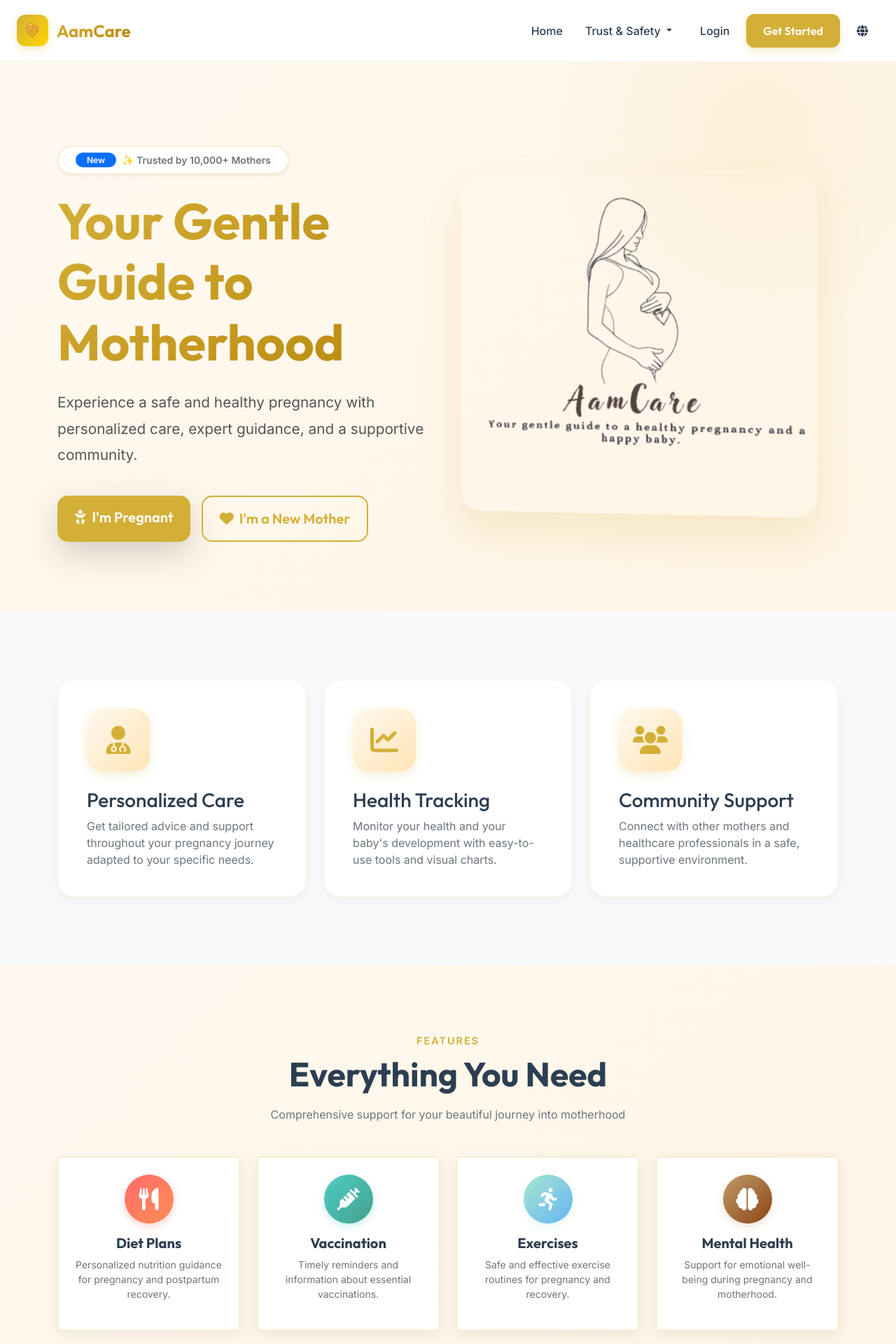
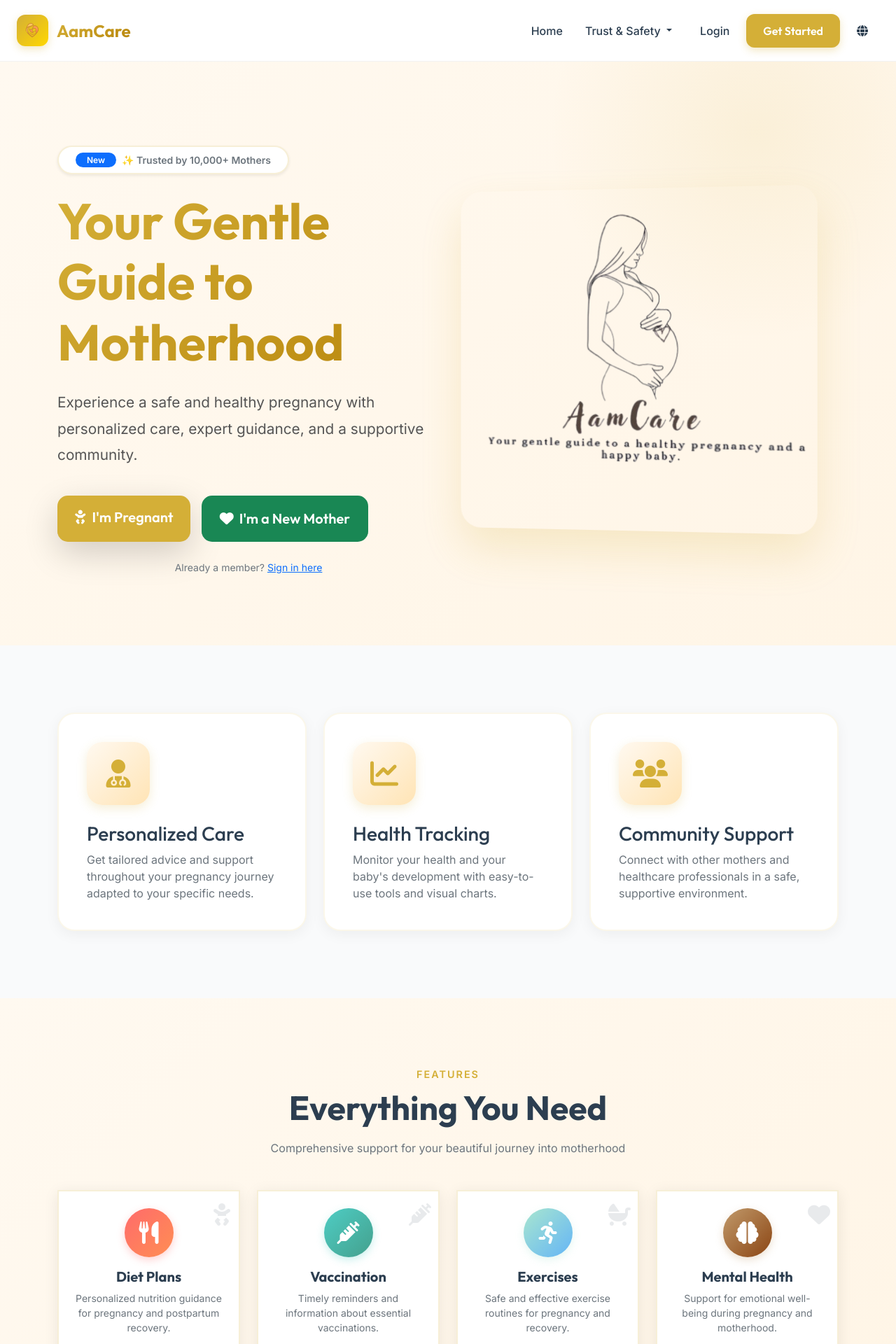
Before and after one commit to AaSu9/Aamcare, a Django app: page / in a window 1280 px wide. Shown: the top 1920 px of the page at 70% size. Run offline with Django 4.2, Linux system fonts and the light colour scheme; data comes from the database, SQL or seed files in the repository.

Commit message:
Enhance homepage for new mothers - Add dedicated new mother section with baby-focused features - Improve visual appeal with baby-themed icons and colors - Add sign-in link for existing users - Implement consistent hover effects - Strengthen emotional connection with mother-centric messaging

```diff
--- a/core/templates/core/home.html
+++ b/core/templates/core/home.html
@@ -225,6 +225,16 @@
         border-color: rgba(102, 126, 234, 0.4) !important;
     }
 
+    /* New Mother Section Enhancements */
+    .new-mother-card {
+        transition: all 0.3s ease;
+    }
+
+    .new-mother-card:hover {
+        transform: translateY(-5px);
+        box-shadow: 0 10px 25px rgba(0, 0, 0, 0.15) !important;
+    }
+
     .transition-all {
         transition: all 0.3s ease;
     }
@@ -250,9 +260,12 @@
                     <a href="{% url 'register_pregnant_woman' %}" class="btn btn-primary btn-lg shadow-lg px-4 py-3" style="border-radius: 15px;">
                         <i class="fas fa-baby me-2"></i>{% trans "I'm Pregnant" %}
                     </a>
-                    <a href="{% url 'register_new_mother' %}" class="btn btn-outline-primary btn-lg px-4 py-3" style="border-radius: 15px; border-width: 2px;">
+                    <a href="{% url 'register_new_mother' %}" class="btn btn-success btn-lg px-4 py-3" style="border-radius: 15px; border-width: 2px;">
                         <i class="fas fa-heart me-2"></i>{% trans "I'm a New Mother" %}
                     </a>
+                </div>
+                <div class="mt-4 text-center">
+                    <p class="mb-0"><small class="text-muted">Already a member? <a href="{% url 'login' %}" class="text-primary">Sign in here</a></small></p>
                 </div>
             </div>
             <div class="col-lg-6 mt-5 mt-lg-0 animate-up" style="animation-delay: 0.2s;">
@@ -309,7 +322,10 @@
         </div>
         <div class="row g-4">
             <div class="col-lg-3 col-md-6 animate-up">
-                <div class="p-4 rounded-4 h-100 text-center hover-lift transition-all" style="background: white; border: 2px solid rgba(212, 175, 55, 0.2); box-shadow: 0 4px 20px rgba(0, 0, 0, 0.08);">
+                <div class="p-4 rounded-4 h-100 text-center hover-lift" style="background: white; border: 2px solid rgba(212, 175, 55, 0.2); box-shadow: 0 4px 20px rgba(0, 0, 0, 0.08); position: relative; overflow: hidden;">
+                    <div style="position: absolute; top: 10px; right: 10px; opacity: 0.1; font-size: 2rem;">
+                        <i class="fas fa-baby"></i>
+                    </div>
                     <div class="mb-3" style="background: linear-gradient(135deg, #FF6B6B, #FF8E53); width: 70px; height: 70px; border-radius: 50%; display: flex; align-items: center; justify-content: center; margin: 0 auto; box-shadow: 0 4px 12px rgba(255, 107, 107, 0.3);">
                         <i class="fas fa-utensils fa-2x" style="color: white;"></i>
                     </div>
@@ -318,7 +334,10 @@
                 </div>
             </div>
             <div class="col-lg-3 col-md-6 animate-up" style="animation-delay: 0.1s;">
-                <div class="p-4 rounded-4 h-100 text-center hover-lift transition-all" style="background: white; border: 2px solid rgba(212, 175, 55, 0.2); box-shadow: 0 4px 20px rgba(0, 0, 0, 0.08);">
+                <div class="p-4 rounded-4 h-100 text-center hover-lift" style="background: white; border: 2px solid rgba(212, 175, 55, 0.2); box-shadow: 0 4px 20px rgba(0, 0, 0, 0.08); position: relative; overflow: hidden;">
+                    <div style="position: absolute; top: 10px; right: 10px; opacity: 0.1; font-size: 2rem;">
+                        <i class="fas fa-syringe"></i>
+                    </div>
                     <div class="mb-3" style="background: linear-gradient(135deg, #4ECDC4, #44A08D); width: 70px; height: 70px; border-radius: 50%; display: flex; align-items: center; justify-content: center; margin: 0 auto; box-shadow: 0 4px 12px rgba(78, 205, 196, 0.3);">
                         <i class="fas fa-syringe fa-2x" style="color: white;"></i>
                     </div>
@@ -327,7 +346,10 @@
                 </div>
             </div>
             <div class="col-lg-3 col-md-6 animate-up" style="animation-delay: 0.2s;">
-                <div class="p-4 rounded-4 h-100 text-center hover-lift transition-all" style="background: white; border: 2px solid rgba(212, 175, 55, 0.2); box-shadow: 0 4px 20px rgba(0, 0, 0, 0.08);">
+                <div class="p-4 rounded-4 h-100 text-center hover-lift" style="background: white; border: 2px solid rgba(212, 175, 55, 0.2); box-shadow: 0 4px 20px rgba(0, 0, 0, 0.08); position: relative; overflow: hidden;">
+                    <div style="position: absolute; top: 10px; right: 10px; opacity: 0.1; font-size: 2rem;">
+                        <i class="fas fa-baby-carriage"></i>
+                    </div>
                     <div class="mb-3" style="background: linear-gradient(135deg, #A8E6CF, #64b5f6); width: 70px; height: 70px; border-radius: 50%; display: flex; align-items: center; justify-content: center; margin: 0 auto; box-shadow: 0 4px 12px rgba(168, 230, 207, 0.3);">
                         <i class="fas fa-running fa-2x" style="color: white;"></i>
                     </div>
@@ -336,7 +358,10 @@
                 </div>
             </div>
             <div class="col-lg-3 col-md-6 animate-up" style="animation-delay: 0.3s;">
-                <div class="p-4 rounded-4 h-100 text-center hover-lift transition-all" style="background: white; border: 2px solid rgba(212, 175, 55, 0.2); box-shadow: 0 4px 20px rgba(0, 0, 0, 0.08);">
+                <div class="p-4 rounded-4 h-100 text-center hover-lift" style="background: white; border: 2px solid rgba(212, 175, 55, 0.2); box-shadow: 0 4px 20px rgba(0, 0, 0, 0.08); position: relative; overflow: hidden;">
+                    <div style="position: absolute; top: 10px; right: 10px; opacity: 0.1; font-size: 2rem;">
+                        <i class="fas fa-heart"></i>
+                    </div>
                     <div class="mb-3" style="background: linear-gradient(135deg, #C19A6B, #8B4513); width: 70px; height: 70px; border-radius: 50%; display: flex; align-items: center; justify-content: center; margin: 0 auto; box-shadow: 0 4px 12px rgba(193, 154, 107, 0.3);">
                         <i class="fas fa-brain fa-2x" style="color: white;"></i>
                     </div>
@@ -368,6 +393,55 @@
     </div>
 </section>
 
+<!-- New Mother Focus -->
+<section class="py-5" style="background: linear-gradient(135deg, #FFF0F5 0%, #FFE4E1 100%);">
+    <div class="container py-4">
+        <div class="text-center mb-5 animate-up">
+            <span class="fw-bold text-uppercase" style="color: #D4AF37; letter-spacing: 2px; font-size: 0.9rem;">New Mother Support</span>
+            <h2 class="display-5 fw-bold mt-2" style="color: #2C3E50;">{% trans "Caring for Your Little One" %}</h2>
+            <p class="text-muted mt-3 mx-auto" style="max-width: 600px;">Specialized support and guidance for new mothers navigating the beautiful journey of early parenthood</p>
+        </div>
+        <div class="row g-4">
+            <div class="col-lg-4 col-md-6 animate-up">
+                <div class="p-4 rounded-4 h-100 new-mother-card" style="background: white; border: 2px solid rgba(212, 175, 55, 0.2); box-shadow: 0 4px 20px rgba(0, 0, 0, 0.08); position: relative; overflow: hidden;">
+                    <div style="position: absolute; top: 10px; right: 10px; opacity: 0.1; font-size: 2rem;">
+                        <i class="fas fa-weight"></i>
+                    </div>
+                    <div class="mb-3" style="background: linear-gradient(135deg, #FFB6C1, #FF69B4); width: 70px; height: 70px; border-radius: 50%; display: flex; align-items: center; justify-content: center; margin: 0 auto; box-shadow: 0 4px 12px rgba(255, 182, 193, 0.3);">
+                        <i class="fas fa-baby fa-2x" style="color: white;"></i>
+                    </div>
+                    <h5 class="text-center" style="color: #2C3E50; font-weight: 700;">{% trans "Baby Growth Tracker" %}</h5>
+                    <p class="small text-muted text-center">Monitor your baby's weight, height, and developmental milestones with our easy-to-use tracker</p>
+                </div>
+            </div>
+            <div class="col-lg-4 col-md-6 animate-up" style="animation-delay: 0.1s;">
+                <div class="p-4 rounded-4 h-100 new-mother-card" style="background: white; border: 2px solid rgba(212, 175, 55, 0.2); box-shadow: 0 4px 20px rgba(0, 0, 0, 0.08); position: relative; overflow: hidden;">
+                    <div style="position: absolute; top: 10px; right: 10px; opacity: 0.1; font-size: 2rem;">
+                        <i class="fas fa-heartbeat"></i>
+                    </div>
+                    <div class="mb-3" style="background: linear-gradient(135deg, #87CEEB, #4682B4); width: 70px; height: 70px; border-radius: 50%; display: flex; align-items: center; justify-content: center; margin: 0 auto; box-shadow: 0 4px 12px rgba(135, 206, 235, 0.3);">
+                        <i class="fas fa-heart fa-2x" style="color: white;"></i>
+                    </div>
+                    <h5 class="text-center" style="color: #2C3E50; font-weight: 700;">{% trans "Postpartum Care" %}</h5>
+                    <p class="small text-muted text-center">Guidance on physical recovery, emotional well-being, and adjusting to life with your newborn</p>
+                </div>
+            </div>
+            <div class="col-lg-4 col-md-6 animate-up" style="animation-delay: 0.2s;">
+                <div class="p-4 rounded-4 h-100 new-mother-card" style="background: white; border: 2px solid rgba(212, 175, 55, 0.2); box-shadow: 0 4px 20px rgba(0, 0, 0, 0.08); position: relative; overflow: hidden;">
+                    <div style="position: absolute; top: 10px; right: 10px; opacity: 0.1; font-size: 2rem;">
+                        <i class="fas fa-utensils"></i>
+                    </div>
+                    <div class="mb-3" style="background: linear-gradient(135deg, #98FB98, #32CD32); width: 70px; height: 70px; border-radius: 50%; display: flex; align-items: center; justify-content: center; margin: 0 auto; box-shadow: 0 4px 12px rgba(152, 251, 152, 0.3);">
+                        <i class="fas fa-cookie-bite fa-2x" style="color: white;"></i>
+                    </div>
+                    <h5 class="text-center" style="color: #2C3E50; font-weight: 700;">{% trans "Breastfeeding Support" %}</h5>
+                    <p class="small text-muted text-center">Tips, techniques, and troubleshooting for successful breastfeeding and nutrition</p>
+                </div>
+            </div>
+        </div>
+    </div>
+</section>
+
 <!-- Call to Action -->
 <section class="stories-section">
     <div class="container">
@@ -376,12 +450,15 @@
             <div class="story-content">
                 <h2 class="display-5 fw-bold mb-4">{% trans "Join Our Community" %}</h2>
                 <p class="lead text-muted mb-5">{% trans "Read inspiring stories from mothers who found support and guidance through AamCare" %}</p>
-                <div class="d-flex justify-content-center gap-3">
+                <div class="d-flex justify-content-center gap-3 flex-wrap">
                     <a href="{% url 'success_stories' %}" class="btn btn-primary btn-lg">
                         <i class="fas fa-book-open me-2"></i>{% trans "Read Stories" %}
                     </a>
                     <a href="{% url 'about_trust' %}" class="btn btn-outline-primary btn-lg">
                         <i class="fas fa-shield-alt me-2"></i>{% trans "Why Trust Us" %}
+                    </a>
+                    <a href="{% url 'register_new_mother' %}" class="btn btn-success btn-lg">
+                        <i class="fas fa-baby me-2"></i>{% trans "I'm a New Mother" %}
                     </a>
                 </div>
             </div>
```
